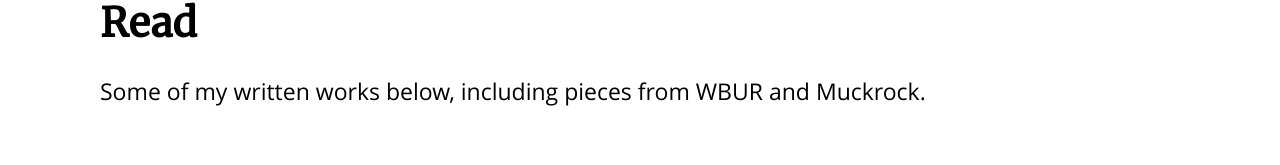
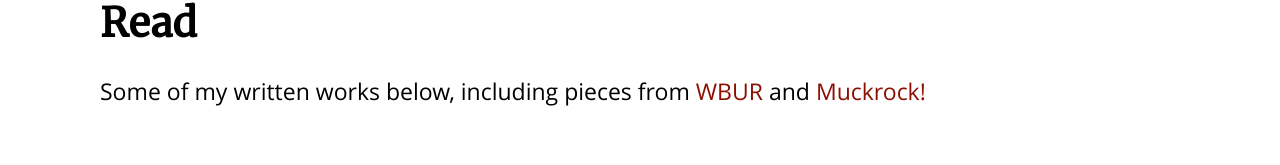
Before and after one commit to kristibui/ava-portfolio, a React (Create React App) app: page /read in a window 1280 px wide. Shown: the part 222-387 px from the top of the page. Built offline with nearby package versions, Linux system fonts and the light colour scheme.

Commit message:
Change about me photo, add links in read section.

```diff
--- a/src/about/AboutComponent.js
+++ b/src/about/AboutComponent.js
@@ -1,5 +1,5 @@
 import './about.css';
-import ava_about_photo from './ava-temp.jpg';
+import ava_about_photo from './ava_about.jpg';
 
 const AboutComponent = () => {
 
--- a/src/read/ReadComponent.js
+++ b/src/read/ReadComponent.js
@@ -10,7 +10,7 @@ const ReadComponent = () => {
 
             <h1>Read</h1>
 
-            <p>Some of my written works below, including pieces from WBUR and Muckrock.</p>
+            <p>Some of my written works below, including pieces from <a className='article-headline' href='https://www.wbur.org/'>WBUR</a> and <a className='article-headline' href='https://www.muckrock.com/'>Muckrock!</a></p>
 
             <div className='articles-container'>
 
```
Also changed, not shown: src/about/ava-temp.jpg (deleted), src/about/ava_about.jpg (added).
